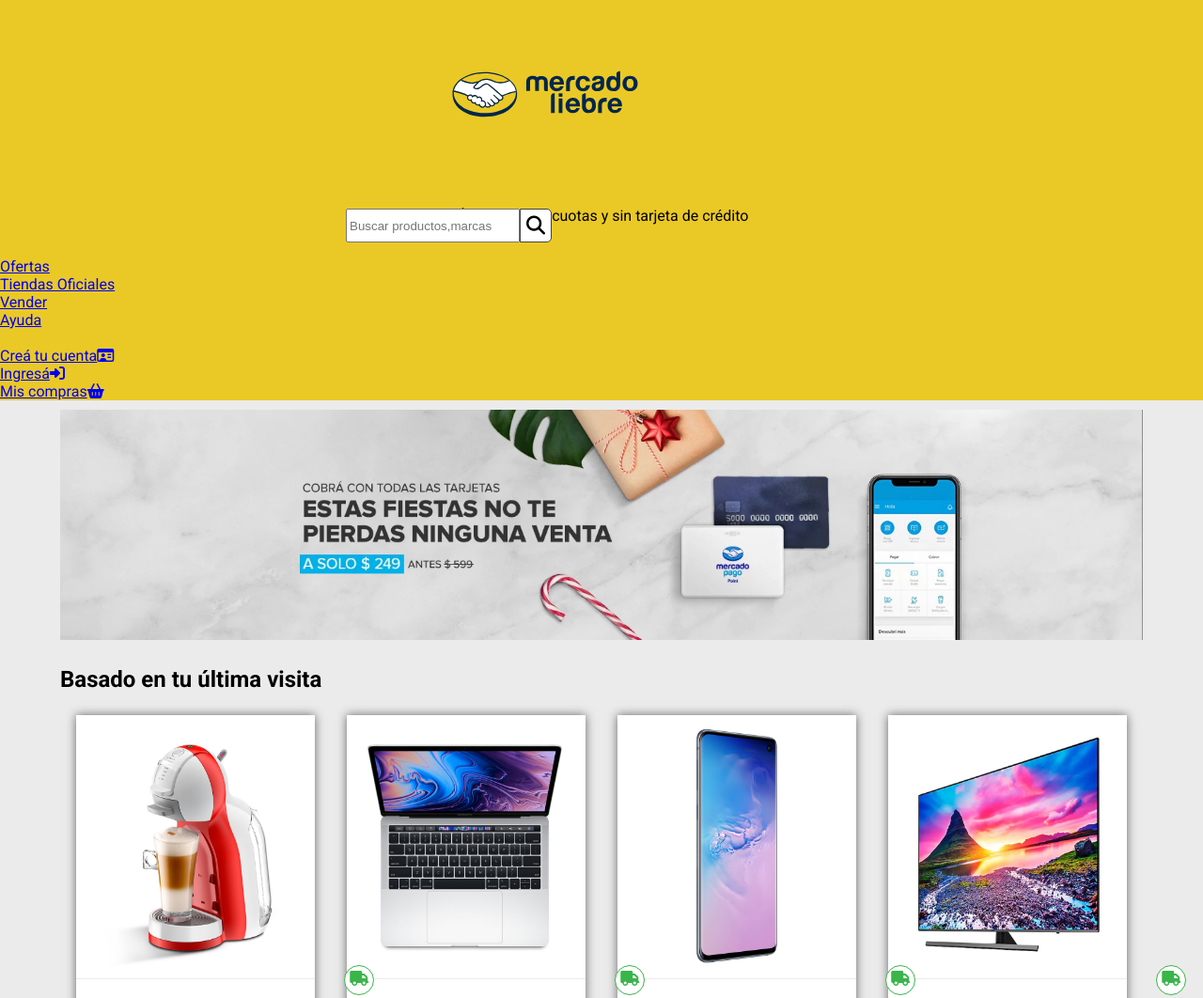
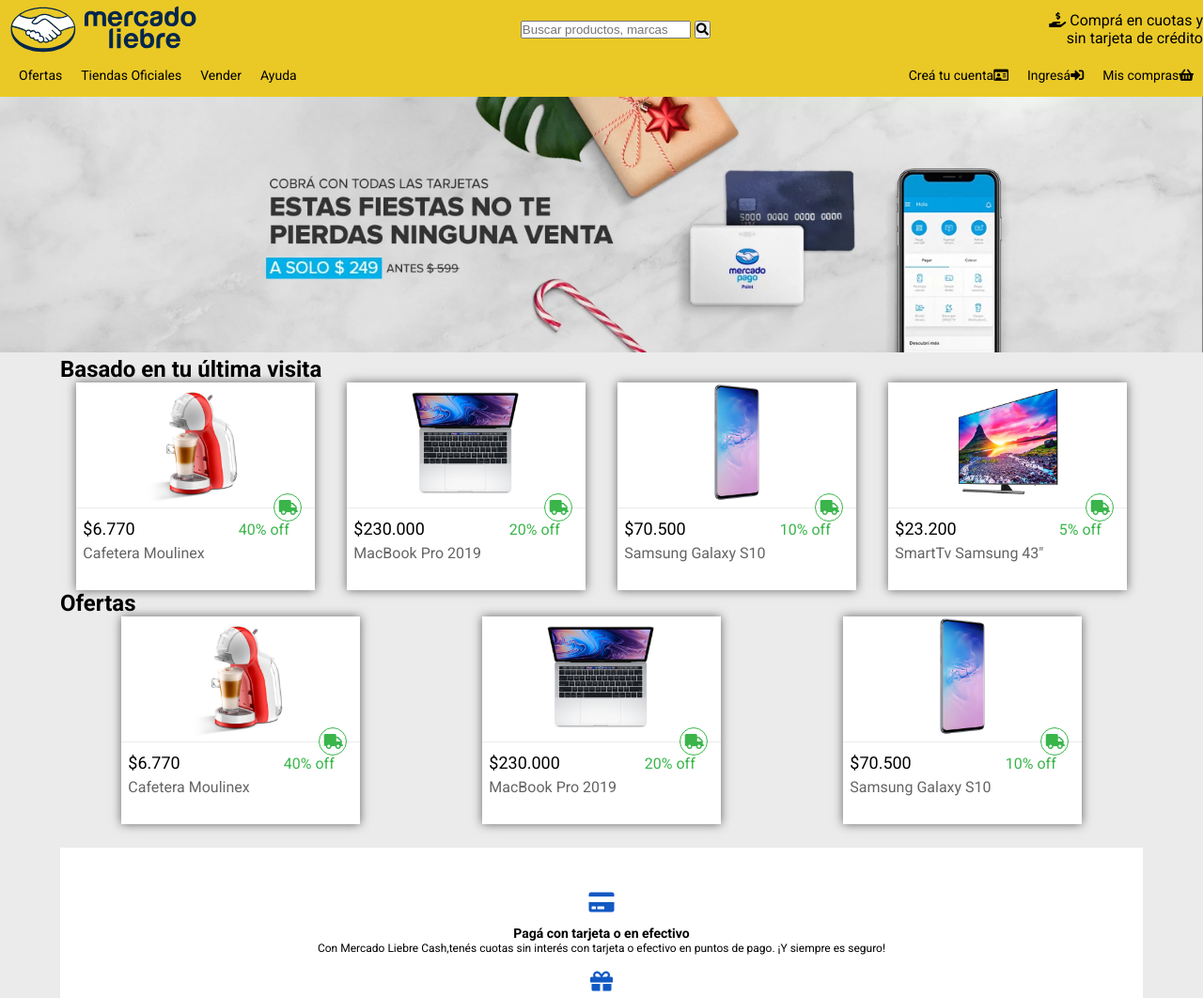
Before and after one commit to polaco22/proyecto-federico-wagner-mercadoliebre, a website: page views/home.html in a window 1280 px wide. Shown: the top 1062 px of the page at 94% size. Drawn offline with Linux system fonts and the light colour scheme.

Commit message:
Entrega Final

```diff
--- a/public/css/footer.css
+++ b/public/css/footer.css
@@ -2,15 +2,15 @@
     background-color:white;
     max-width: 90%;
     margin: auto;
+    padding: 30px;
+    margin-top: 25px;
 }
 
 
 .cuerpostexto {
     text-align: center;
     font-size: 12px;
-    margin-bottom: 10px;
-    margin-top: 5px;
-    border-top: 5px;
+    margin: 15px;
 }
 
 .textofooter {
@@ -20,4 +20,14 @@
 .iconosfoot {
     font-size: 24px;
     color:#1259c3;
+    margin-bottom: 10px;
 }
+
+.copyright {
+    margin-top: 20px;
+    text-align: left;
+}
+
+.cuerpostexto fas-credit-card {
+    margin-top: 10px;
+}
--- a/public/css/header.css
+++ b/public/css/header.css
@@ -1,47 +1,43 @@
+a {
+    color: black;
+    font-size:14px;
+    text-decoration: none;
+}
+
 header{
     background-color: #EAC926;
+    min-width: 100%;
+    padding: 5px;
 }
 
 .contenedorhead {
     display: flex;
-    flex-direction: row;
     justify-content: space-around;
+    flex-wrap: wrap;
+    margin: 0px 5px;
 }
 
-.search {
-    margin: auto;
-    width: 10%;
-    position: relative;
-    display: flex;
+.conteinernav {
+    width: 100vw;
+  }
+
+.form {
+    margin: 5px;
+    width: 180px;
+    background-color: white;
+    border: none;
+    border-radius: 5px;
 }
 
-.searchTerm:focus{
-    color: #000;
+.form input {
+    width: 150px;
+    border: none;
+    border-right: 0.5px solid black;
 }
 
-.wrap{
-    width: 300px ;
-    position: absolute;
-    top: 30%;
-    left: 30%;
-    transform: translate(-50%, -50%);
-    text-align: left;
-    width: 25%;
-    display: flex;
-    box-sizing: border-box;
-}
-
-.searchButton {
-    margin: auto;
-    width: 40px;
-    height: 36px;
-    border: 1px solid #424242;
-    background: #ffffff;
-    text-align: center;
-    color: rgb(0, 0, 0);
-    border-radius: 0 5px 5px 0;
-    cursor: pointer;
-    font-size: 20px;
+.form button {
+    background-color: white;
+    border: none;
 }
 
 .burger-menu {
@@ -52,18 +48,134 @@
     display: block;
     margin: auto;
     max-width: 30px;
-    padding: 1px;
+    padding: 6px;
     border-radius: 3px;
 }
 
-.menuizq {
-    text-align: left;
+.conteinernav {
     display: none;
 }
 
 .logo-mercado-liebre {
-    width: 25%;
-    display: inline-block;
-    text-align: left;
-    box-sizing: border-box;
+    max-width: 130px;
 }
+
+.textohead {
+    text-align: center;
+}
+
+.break {
+    flex-basis: 100%;
+    height: 0px;
+}
+
+@media (min-width: 361px) {
+    .contenedorhead {
+        display: flex;
+        flex-wrap: wrap;
+        align-items: center;
+        min-width: 100%;
+        justify-content: space-between;
+    }
+
+    .logo-mercado-liebre {
+        max-width: 170px;
+    }
+
+    .search {
+        width: 100%;
+        position: relative;
+        display: flex;
+    }
+
+    .conteinernav {
+        display: none;
+    }
+
+    .conteinernav ul {
+        color: black;
+        list-style-type: none;
+        margin-bottom: 10px;
+        padding: 0;
+        font-size: 2em;
+    }
+
+    .conteinernav li{
+        font-size: 14px;
+        color: black;
+        list-style: none;
+    }
+
+    .form {
+        margin: 5px;
+        width: 100%;
+        background-color: white;
+        border: none;
+        border-radius: 5px;
+    }
+
+    .form input {
+        width: 150px;
+        border: none;
+        border-right: 0.5px solid black;
+    }
+
+    .form button {
+        background-color: white;
+        border: none;
+    }
+}
+
+@media (min-width:769px) {
+
+    .contenedorhead {
+        display: flex;
+        flex-wrap: nowrap;
+        align-items: center;
+        max-width: 100%;
+        justify-content: space-between;
+    }
+
+    .logo-mercado-liebre {
+        max-width: 200px;
+    }
+
+    .search {
+        width: 100%;
+        position: relative;
+        display: flex;
+    }
+
+    .conteinernav {
+        display: flex;
+        flex-direction: row;
+        justify-content: space-between;
+    }
+
+    .conteinernav ul {
+        display: flex;
+        color: black;
+        list-style-type: none;
+        margin-bottom: 10px;
+        padding: 0;
+        font-size: 2em;
+    }
+
+    .conteinernav li{
+        font-size: 14px;
+        color: black;
+        list-style: none;
+        margin: 15px 5px 0px 15px;
+    }
+
+    .burger-menu {
+        display: none;
+    }
+
+    .textohead {
+        text-align: right;
+        max-width: 180px;
+    }
+
+
+}
--- a/public/css/main.css
+++ b/public/css/main.css
@@ -1,4 +1,10 @@
 @import url('https://fonts.googleapis.com/css2?family=Roboto:wght@100;300;400;500;700;900&display=swap');
+
+* {
+  margin: 0px;
+  padding: 0px;
+  box-sizing: border-box;
+}
 
 .titulares {
   font-size: 24px;
@@ -8,11 +14,10 @@
 .precios {
   font-size: 18px;
   margin: 3px;
-
 }
 
 p.precios {
-  display: inline-flex;
+  display: flex;
   flex-grow: 0.25;
   width: 77px;
   position: relative;
@@ -26,13 +31,12 @@
 }
 
 p.descuentos {
-  display: inline-flex;
+  display: flex;
   flex-grow: 0.70;
   text-align: left;
   position: relative;
   bottom: 20px;
   right: 24px;
-
 }
 
 .descripciones {
@@ -43,39 +47,49 @@
   position: relative;
   bottom: 22px;
   left: 4px;
+  display: none;
 }
 
 main{
   background-color: #ebebeb;
   max-width: 90%;
   margin: auto;
-  padding: 10px;
   text-align: center;
   border: 15px;
 }
 
-.contenedorimg {
-  font-size: 240px;
+.producto {
   background-color: white;
-  height: 260px;
-  padding: 10px;
+  width: 100%;
+  height: 100%;
 }
 
-.contenedorimg img {
+.producto:hover {
+  box-shadow: 0px 0px 10px rgb(100, 100, 100);
+}
+
+.conteinernav {
+  width: 100vw;
+}
+
+.contenedorimg {
+  background-color: white;
+}
+
+.contenedor {
   display: flex;
-  box-sizing: content-box;
+  box-sizing: border-box;
   width: 100%;
   height: 100%;
 }
 
 .textosproductos {
+  display: block;
   margin-top: 1px;
-  margin-bottom: 2px;
+  margin-bottom: 5px;
   text-align: left;
   background-color: white;
   border-top: 1px solid #ebebeb;
-  border: 15px;
-  padding: 10px;
 }
 
 .desc {
@@ -85,59 +99,38 @@
 
 body {
   margin: auto;
-  text-align: center;
   font-family: 'Roboto';
   background-color: #ebebeb
 }
 
-/*La posicion se cambio de absoluta a relativa y la ubicacion (right y top) se cambiaron a los valores de 0*/
+/*La posicion se cambio de absoluta a relativa */
 
-main section article i{
- font-size: 16px;
- padding: 5px;
- width: 20px;
- height: 20px;
- border: 1px solid #39b54a;
- background-color: #FFF;
- border-radius: 50%;
- position: relative;
- left: 275px;
- top: -25px;
+.mionca {
+  font-size: 16px;
+  color: #39b54a;
+  border-radius: 50%;
+  border: solid 0.5px #39b54a;
+  width:30px;
+  height:30px;
+  padding: 5px;
+  position: relative;
+  bottom: 16px;
+  left: -14px;
+  z-index: 1;
+  float: right;
 }
 
-*.mionca{
-  margin: 0px;
-  padding: 0px;
-  box-sizing: border-box;
- }
-
-.mionca {
-  color: #39b54a;
-  display: inline-block ;
+.bannerimg {
+  width: 100%;
+  height: auto;
 }
 
-.banner {
-  margin:0px;
-}
-
-.contenedor {
-  display: flex;
-  flex-direction: row;
-  margin-bottom: 10px;
-  width: 35vh;
-}
 
 /*tablet*/
 
 @media (min-width: 361px) {
   .descripciones {
-    display: inline;
-  }
-  .menuizq {
-    display: inline;
-  }
-  .burger-menu {
-    display: none;
+    display: inline-block;
   }
   .producto {
     box-shadow: 0px 0px 10px rgb(100, 100, 100);
@@ -150,19 +143,19 @@
     flex-wrap: wrap;
     justify-content: space-around;
   }
+  .contenedor{
+    justify-content: space-between;
+  }
+  .conteinernav {
+    width: 100%;
+  }
 }
 
 /*Desktop*/
 
 @media (min-width:769px) {
   .descripciones {
-    display: inline;
-  }
-  .menuizq {
-    display: inline;
-  }
-  .burger-menu {
-    display: none;
+    display: inline-block;
   }
   .producto {
     box-shadow: 0px 0px 10px rgb(100, 100, 100);
@@ -175,4 +168,8 @@
     flex-wrap: wrap;
     justify-content: space-around;
   }
+  .contenedor{
+    justify-content: space-between;
+  }
+
 }
--- a/views/home.html
+++ b/views/home.html
@@ -6,10 +6,17 @@
     <meta charset="UTF-8">
     <meta http-equiv="X-UA-Compatible" content="IE=edge">
     <meta name="viewport" content="width=device-width, initial-scale=1.0">
-    <title>Inicio</title>
+    <title>Bienvenidos a Mercado Liebre</title>
+
+    <link rel="preconnect" href="https://fonts.gstatic.com">
+    <link href="https://fonts.googleapis.com/css2?family=Roboto&display=swap" rel="stylesheet">
+
+    <link rel="stylesheet" href="https://cdnjs.cloudflare.com/ajax/libs/font-awesome/5.11.2/css/all.min.css">
+
     <link rel="stylesheet" href="/css/header.css">
     <link rel="stylesheet" href="/css/main.css">
     <link rel="stylesheet" href="/css/footer.css">
+    <link rel="stylesheet" href="/css/form.css">
 
 </head>
 
@@ -19,41 +26,32 @@
 
         <nav class="contenedorhead">
 
-            <div class= "logo-mercado-liebre">
-            <img width="200" height="200" src="/img/logo-mercado-liebre.svg" alt="logo-mercado-liebre.svg">
+            <img class="logo-mercado-liebre" src="/img/logo-mercado-liebre.svg" alt="logo-mercado-liebre.svg">
+
+            <form action="/" method="GET">
+                <input type="search" name="search" placeholder="Buscar productos, marcas">
+                <button type="submit"><i class="fas fa-search"></i></button>
+            </form>
+
+            <div class="textohead">
+            <i class="fas fa-hand-holding-usd"></i> Comprá en cuotas y sin tarjeta de crédito
             </div>
-
-
-            <div class="wrap">
-                <div class="search">
-                <input type="text" class="searchTerm" placeholder="Buscar productos,marcas">
-                <button type="submit" class="searchButton">
-                <i class="fa fa-search"></i>
-                </button>
-                </div>
-            </div>
-
 
         </nav>
 
-        <p>
-        <i class="fas fa-hand-holding-usd"></i> Comprá en cuotas y sin tarjeta de crédito
-        </p>
+        <nav class="conteinernav">
 
-        <nav>
-            <ul class= "menuizq">
-                <li><a href="Ofertas">Ofertas</a></li>
-                <li><a href="TiendasOficiales">Tiendas Oficiales</a></li>
-                <li><a href="Vender">Vender</a></li>
-                <li><a href="Ayuda">Ayuda</a></li>
+            <ul>
+                <li><a href="#">Ofertas</a></li>
+                <li><a href="#">Tiendas Oficiales</a></li>
+                <li><a href="#">Vender</a></li>
+                <li><a href="#">Ayuda</a></li>
             </ul>
-        </nav>
 
-        <nav>
-            <ul class= "menuizq">
-                <li><a href="Creátucuenta">Creá tu cuenta<i class="far fa-id-card"></i></a></li>
-                <li><a href="Ingresá">Ingresá<i class="fas fa-sign-in-alt"></i></a></li>
-                <li><a href="Miscompras">Mis compras<i class="fas fa-shopping-basket"></i></a></li>
+            <ul>
+                <li><a href="/register">Creá tu cuenta<i class="far fa-id-card"></i></a></li>
+                <li><a href="/login">Ingresá<i class="fas fa-sign-in-alt"></i></a></li>
+                <li><a href="#">Mis compras<i class="fas fa-shopping-basket"></i></a></li>
             </ul>
         </nav>
 
@@ -63,103 +61,95 @@
 
     </header>
 
+    <section class="banner">
+        <img class="bannerimg" src="/img/img-home-banner.jpg" alt="img-home-banner.jpg">
+    </section>
+
     <main>
-
-        <div class="banner"><img width=100% height=100% src="/img/img-home-banner.jpg" alt="img-home-banner.jpg"></div>
-
-        <section>
-
-            <h3 class="titulares">Basado en tu última visita</h3>
-
+        <section class= "productos">
+        <h3 class="titulares">Basado en tu última visita</h3>
                 <div class= "palflex">
-
                     <article class= "producto">
-                            <div class="contenedorimg"><img width="128" height="128" src="/img/img-cafetera-moulinex.jpg" alt="limg-cafetera-moulinex.jpg"></div>
+                        <img class="contenedorimg" width="128" height="128" src="/img/img-cafetera-moulinex.jpg" alt="limg-cafetera-moulinex.jpg">
                             <div class="textosproductos">
                                 <div class="mionca"><i class="fas fa-truck"></i></div>
-                                <nav class="contenedor">
+                                <div class="contenedor">
                                 <p class= "precios">$6.770</p>
                                 <div class="desc"><p class= "descuentos">40% off</p></div>
-                                </nav>
+                                </div>
                                 <p class= "descripciones">Cafetera Moulinex</p>
                             </div>
                     </article>
-
                     <article class= "producto">
-                            <div class="contenedorimg"><img width="128" height="128" src="/img/img-macbook-pro-2019.jpg" alt="img-macbook-pro-2019.jpg"></div>
+                        <img class="contenedorimg" width="128" height="128" src="/img/img-macbook-pro-2019.jpg" alt="img-macbook-pro-2019.jpg">
                             <div class="textosproductos">
                                 <div class="mionca"><i class="fas fa-truck"></i></div>
-                                <nav class="contenedor">
+                                <div class="contenedor">
                                 <p class= "precios">$230.000</p>
                                 <div class="desc"><p class= "descuentos">20% off</p></div>
-                                </nav>
+                                </div>
                                 <p class= "descripciones">MacBook Pro 2019</p>
                             </div>
                     </article>
 
                     <article class= "producto">
-                            <div class="contenedorimg"><img width="128" height="128" src="/img/img-samsung-galaxy-s10.jpg" alt="img-samsung-galaxy-s10.jpg"></div>
+                        <img class="contenedorimg" width="128" height="128" src="/img/img-samsung-galaxy-s10.jpg" alt="img-samsung-galaxy-s10.jpg">
                             <div class="textosproductos">
                                 <div class="mionca"><i class="fas fa-truck"></i></div>
-                                <nav class="contenedor">
+                                <div class="contenedor">
                                 <p class= "precios">$70.500</p>
                                 <div class="desc"><p class= "descuentos">10% off</p></div>
-                                </nav>
+                                </div>
                                 <p class= "descripciones">Samsung Galaxy S10</p>
                             </div>
                     </article>
-
                     <article class= "producto">
-                            <div class="contenedorimg"><img width="128" height="128" src="/img/img-tv-samsung-smart.jpg" alt="img-tv-samsung-smart.jpg"></div>
+                        <img class="contenedorimg" width="128" height="128" src="/img/img-tv-samsung-smart.jpg" alt="img-tv-samsung-smart.jpg">
                             <div class="textosproductos">
                                 <div class="mionca"><i class="fas fa-truck"></i></div>
-                                <nav class="contenedor">
+                                <div class="contenedor">
                                 <p class= "precios">$23.200</p>
                                 <div class="desc"><p class= "descuentos">5% off</p></div>
-                                </nav>
+                                </div>
                                 <p class= "descripciones">SmartTv Samsung 43"</p>
                             </div>
                     </article>
                 </div>
         </section>
-
         <section>
             <h3 class="titulares">Ofertas</h3>
-
                 <div class= "palflex">
-
                     <article class= "producto">
-                            <div class="contenedorimg"><img width="128" height="128" src="/img/img-cafetera-moulinex.jpg" alt="limg-cafetera-moulinex.jpg"></div>
+                        <img class="contenedorimg" width="128" height="128" src="/img/img-cafetera-moulinex.jpg" alt="limg-cafetera-moulinex.jpg">
                             <div class="textosproductos">
                                 <div class="mionca"><i class="fas fa-truck"></i></div>
-                                <nav class="contenedor">
-                                <p class= "precios">$6.770</p>
-                                <div class="desc"><p class= "descuentos">40% off</p></div>
-                                </nav>
+                                    <div class="contenedor">
+                                        <p class= "precios">$6.770</p>
+                                            <div class="desc"><p class= "descuentos">40% off</p></div>
+                                    </div>
                                 <p class= "descripciones">Cafetera Moulinex</p>
                             </div>
                     </article>
-
                     <article class= "producto">
-                            <div class="contenedorimg"><img width="128" height="128" src="/img/img-macbook-pro-2019.jpg" alt="img-macbook-pro-2019.jpg"></div>
+                            <img class="contenedorimg" width="128" height="128" src="/img/img-macbook-pro-2019.jpg" alt="img-macbook-pro-2019.jpg">
                             <div class="textosproductos">
                                 <div class="mionca"><i class="fas fa-truck"></i></div>
-                                <nav class="contenedor">
+                                <div class="contenedor">
                                 <p class= "precios">$230.000</p>
                                 <div class="desc"><p class= "descuentos">20% off</p></div>
-                                </nav>
+                                </div>
                                 <p class= "descripciones">MacBook Pro 2019</p>
                             </div>
                     </article>
 
                     <article class= "producto">
-                            <div class="contenedorimg"><img width="128" height="128" src="/img/img-samsung-galaxy-s10.jpg" alt="img-samsung-galaxy-s10.jpg"></div>
+                            <img class="contenedorimg" width="128" height="128" src="/img/img-samsung-galaxy-s10.jpg" alt="img-samsung-galaxy-s10.jpg">
                             <div class="textosproductos">
                                 <div class="mionca"><i class="fas fa-truck"></i></div>
-                                <nav class="contenedor">
+                                <div class="contenedor">
                                 <p class= "precios">$70.500</p>
                                 <div class="desc"><p class= "descuentos">10% off</p></div>
-                                </nav>
+                                </div>
                                 <p class= "descripciones">Samsung Galaxy S10</p>
                             </div>
                     </article>
@@ -187,7 +177,9 @@
         <div class="textofooter"><p>¿No te gusta? ¡Devolvelo! En Mercado Liebre, no hay nada que no puedas hacer, porque estás siempre protegid@.</p></div>
         </div>
 
+        <div class="copyright">
         <p>Copyright © 1999-2020 MercadoLiebre S.R.L.</p>
+        </div>
 
     </footer>
 
```
